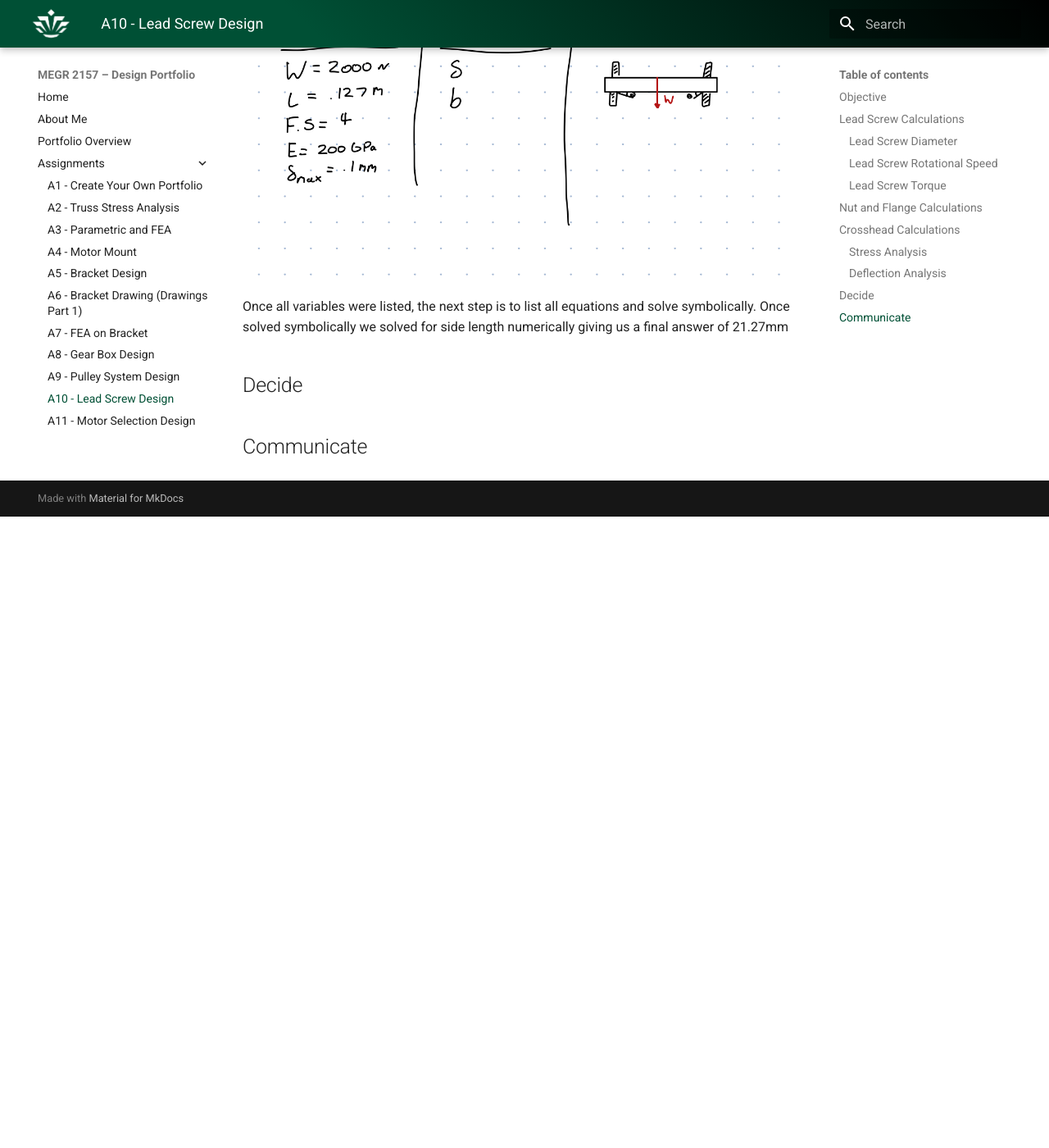
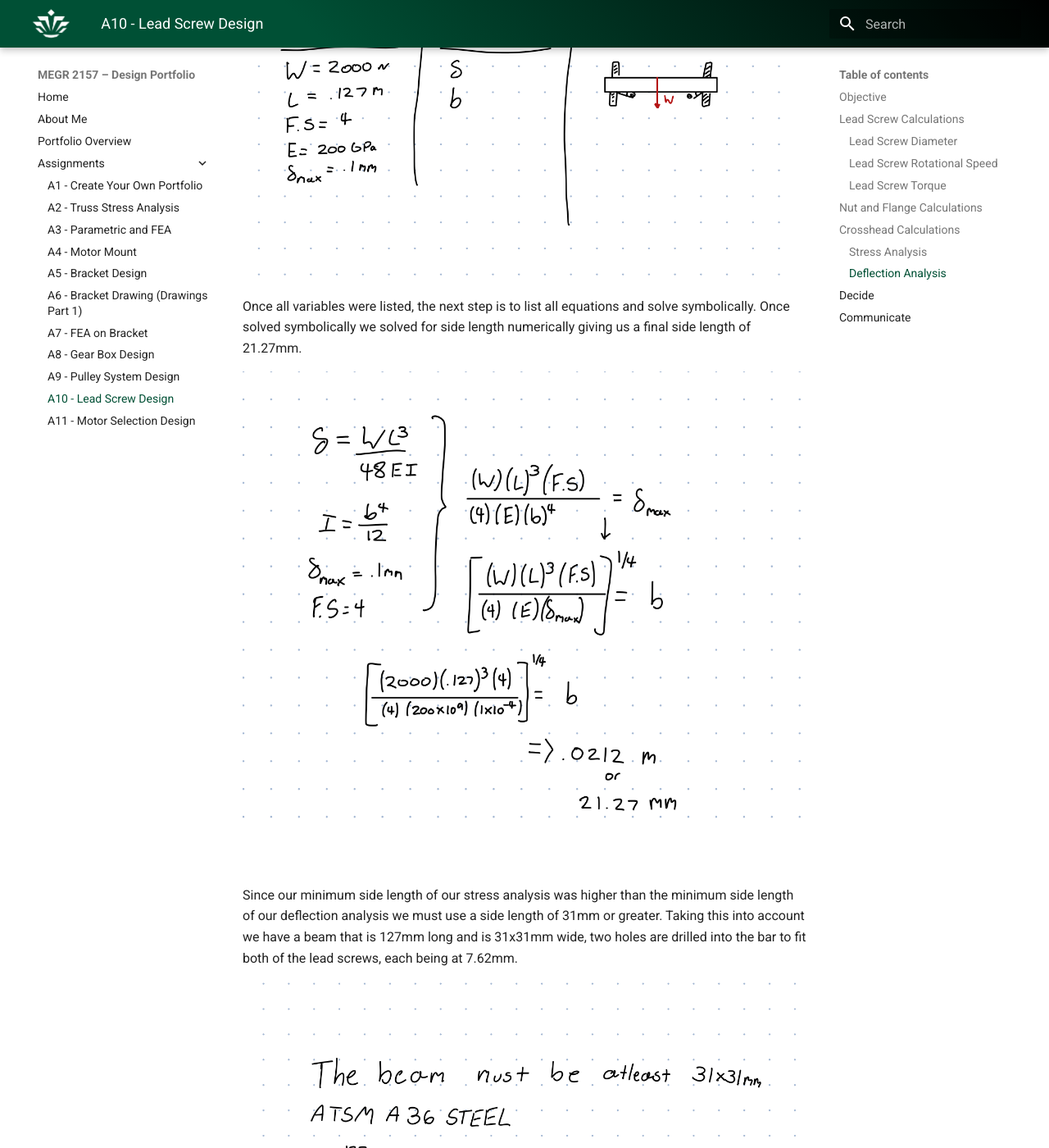
Before and after one commit to NumberOneZoomer/design-projects-portfolio-megr2157, an MkDocs documentation site: the page built from docs/assignments/A10/index.md, in a window 1280 px wide and 1400 px high, scrolled down 5916 px. Shown: the whole window at 82% size. Built offline with MkDocs 1.6.1 and Material for MkDocs 9.7.7, drawn with Linux system fonts in a browser that asks for light colours; before the commit the page ends 6546 px from its top, so only the background shows below that.

Commit message:
Update index.md with final side length and images
Clarified final answer for side length and added images.

```diff
--- a/docs/assignments/A10/index.md
+++ b/docs/assignments/A10/index.md
@@ -58,8 +58,13 @@ The next thing to solve for the max deflection on the beam. We were given a hard
 
 ![](A10_3.png)
 
-Once all variables were listed, the next step is to list all equations and solve symbolically. Once solved symbolically we solved for side length numerically giving us a final answer of 21.27mm
+Once all variables were listed, the next step is to list all equations and solve symbolically. Once solved symbolically we solved for side length numerically giving us a final side length of 21.27mm.
 
+![](A10_4.png)
+
+Since our minimum side length of our stress analysis was higher than the minimum side length of our deflection analysis we must use a side length of 31mm or greater. Taking this into account we have a beam that is 127mm long and is 31x31mm wide, two holes are drilled into the bar to fit both of the lead screws, each being at 7.62mm.
+
+![](A10_5.png)
 
 
 ## Decide
```
